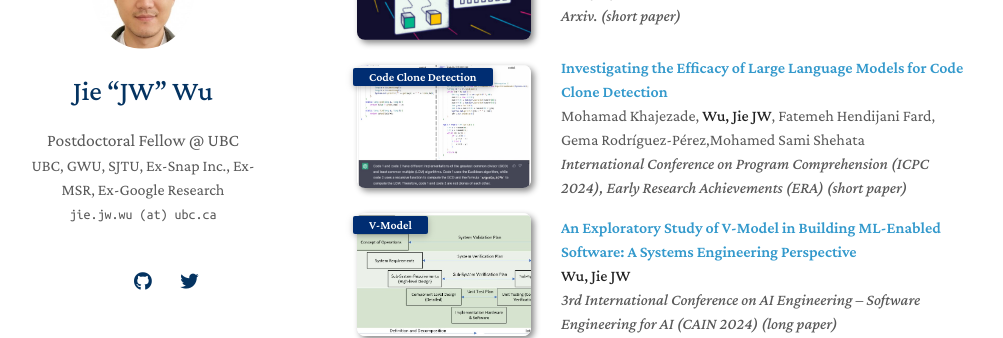
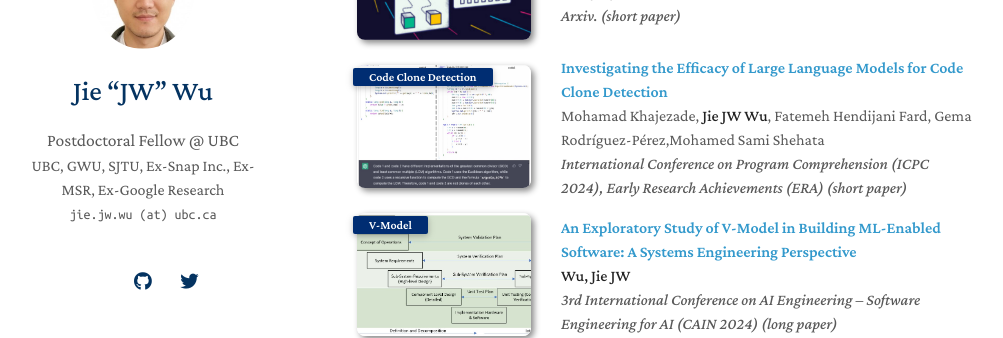
Before and after one commit to yaoyao-liu/minimal-light, a Jekyll site: the page built from index.md, in a window 1280 px wide and 900 px high, scrolled down 1294 px. Shown: the part 153-491 px from the top of the window, without its empty margins (133-1136 px from the left). Built offline with Jekyll 4.4.1, drawn with Linux system fonts in a browser that asks for light colours; nearby versions of some CDN libraries; a style sheet for code colours, icons or effects is not loaded; our own code applies the rules of GitHub Pages for plain Markdown files.

Commit message:
Update publications.md

```diff
--- a/_includes/publications.md
+++ b/_includes/publications.md
@@ -38,7 +38,7 @@
   </div>
   <div class="col-sm-9" style="position: relative;padding-right: 15px;padding-left: 20px;">
     <div class="title"><a href="https://arxiv.org/pdf/2401.13802.pdf">Investigating the Efficacy of Large Language Models for Code Clone Detection</a> </div>
-    <div class="author">Mohamad Khajezade, <strong>Wu, Jie JW</strong>, Fatemeh Hendijani Fard, Gema Rodríguez-Pérez,Mohamed Sami Shehata</div>
+    <div class="author">Mohamad Khajezade, <strong>Jie JW Wu</strong>, Fatemeh Hendijani Fard, Gema Rodríguez-Pérez,Mohamed Sami Shehata</div>
     <div class="periodical"><em> International Conference on Program Comprehension (ICPC 2024), Early Research Achievements (ERA) (short paper) </em></div>
   </div>
 </div>
```
